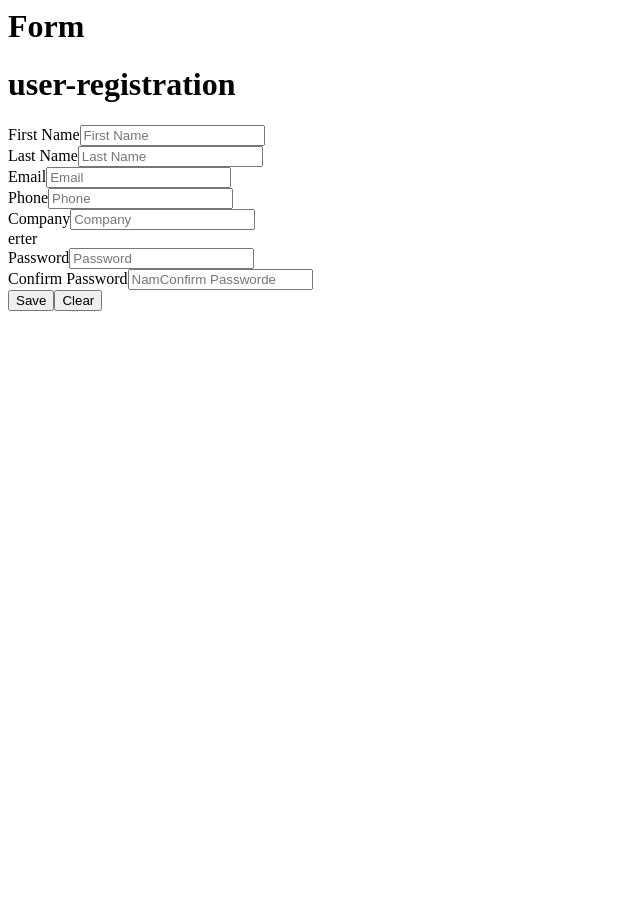
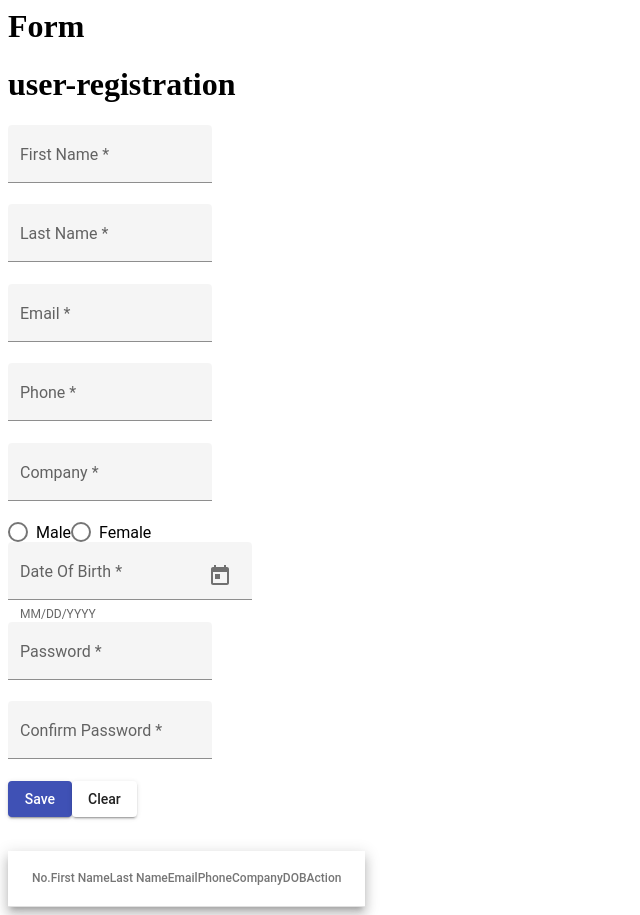
Before and after one commit to Loki139/user-registration-from, an Angular app: page / in a window 1280 px wide. Shown: the whole page, without its empty margins (0-640 px from the left). Before the commit the page ends 800 px from the top, so only its background shows below. Built offline with nearby package versions, Linux system fonts and the light colour scheme.

Commit message:
6 files modified

```diff
--- a/src/app/material.module.ts
+++ b/src/app/material.module.ts
@@ -93,8 +93,7 @@ import { MatFormFieldModule } from '@angular/material/form-field';
     OverlayModule,
     PortalModule,
     ScrollingModule,
-    MatFormFieldModule,
-    MatRadioGroupHarness,
+    MatFormFieldModule
   ],
 })
 export class MaterialModule {}
--- a/src/app/user-registration/user-registration.component.html
+++ b/src/app/user-registration/user-registration.component.html
@@ -1,72 +1,82 @@
 <h1>user-registration</h1>
-<form
-  class="example-form"
-  [formGroup]="userForm"
-  (ngSubmit)="onSubmit()"
-  autocomplete="off"
-  #noteForm="ngForm"
->
-  <div fxLayout="row" fxLayoutGap="10">
+<form  class="example-form"  [formGroup]="userForm"  (ngSubmit)="onSubmit()"  autocomplete="off"  #noteForm="ngForm">
     <mat-form-field class="example-full-width" appearance="fill">
       <mat-label>First Name</mat-label>
-      <input
-        matInput
-        placeholder="First Name"
-        formControlName="firstName"
-      /> </mat-form-field
-    ><br />
+      <input matInput placeholder="First Name" formControlName="firstName" />
+      <mat-error *ngIf="noteForm.submitted && userForm.get('firstName').invalid" >
+      First Name is <strong>required</strong>
+    </mat-error>
+    </mat-form-field><br/>
     <mat-form-field class="example-full-width" appearance="fill">
       <mat-label>Last Name</mat-label>
-      <input
-        matInput
-        placeholder="Last Name"
-        formControlName="lastName"
-      /> </mat-form-field
-    ><br />
+      <input matInput placeholder="Last Name" formControlName="lastName" />
+      <mat-error *ngIf="noteForm.submitted && userForm.get('lastName').invalid" >
+      Last Name is <strong>required</strong>
+    </mat-error>
+    </mat-form-field><br />
     <mat-form-field class="example-full-width" appearance="fill">
       <mat-label>Email</mat-label>
-      <input
-        matInput
-        placeholder="Email"
-        formControlName="email"
-      /> </mat-form-field
+      <input matInput placeholder="Email" formControlName="email" />
+      <mat-error *ngIf="noteForm.submitted && userForm.get('lastName').invalid" >
+      Email is <strong>required</strong>
+    </mat-error>
+      </mat-form-field
     ><br />
     <mat-form-field class="example-full-width" appearance="fill">
       <mat-label>Phone</mat-label>
-      <input
-        matInput
-        placeholder="Phone"
-        formControlName="phone"
-      /> </mat-form-field
+      <input matInput placeholder="Phone" formControlName="phone" />
+      <mat-error *ngIf="noteForm.submitted && userForm.get('phone').invalid" >
+      Phone is <strong>required</strong>
+    </mat-error>
+       </mat-form-field
     ><br />
     <mat-form-field class="example-full-width" appearance="fill">
       <mat-label>Company</mat-label>
-      <input
-        matInput
-        placeholder="Company"
-        formControlName="company"
-      /> </mat-form-field
+      <input matInput placeholder="Company" formControlName="company" />
+      <mat-error *ngIf="noteForm.submitted && userForm.get('company').invalid" >
+      Company is <strong>required</strong>
+    </mat-error>
+       </mat-form-field
     ><br />
-    <div>
-      <mat-radio-group aria-label="Select an option">
-        <mat-radio-button value="1"> erter</mat-radio-button>
-      </mat-radio-group>
-    </div>
+      <div>
+      <mat-radio-group aria-label="Select an option" formControlName="gender">
+      <mat-radio-button [value]="a" *ngFor="let a of genderList">
+        {{ a }}</mat-radio-button
+      >
+    <mat-error *ngIf="noteForm.submitted && userForm.get('gender').invalid" >
+    Gender is <strong>required</strong>
+  </mat-error>
+    </mat-radio-group>
+  </div>
+    <mat-form-field appearance="fill">
+      <mat-label>Date Of Birth</mat-label>
+      <input matInput [matDatepicker]="picker" formControlName="dob" />
+      <mat-hint>MM/DD/YYYY</mat-hint>
+      <mat-datepicker-toggle matSuffix [for]="picker"></mat-datepicker-toggle>
+      <mat-datepicker #picker></mat-datepicker>
+      <mat-error *ngIf="noteForm.submitted && userForm.get('dob').invalid" >
+      Date Of Birth is <strong>required</strong>
+    </mat-error>
+    </mat-form-field><br>
     <mat-form-field class="example-full-width" appearance="fill">
       <mat-label>Password</mat-label>
-      <input
-        matInput
-        placeholder="Password"
-        formControlName="password"
-      /> </mat-form-field
+      <input matInput placeholder="Password" formControlName="password" />
+      <mat-error *ngIf="noteForm.submitted && userForm.get('password').invalid" >
+      Password is <strong>required</strong>
+    </mat-error>
+       </mat-form-field
     ><br />
     <mat-form-field class="example-full-width" appearance="fill">
       <mat-label>Confirm Password</mat-label>
       <input
         matInput
-        placeholder="NamConfirm Passworde"
+        placeholder="Confirm Password"
         formControlName="confirmPassword"
-      /> </mat-form-field
+      />
+      <mat-error *ngIf="noteForm.submitted && userForm.get('confirmPassword').invalid" >
+      Confirm Password is <strong>required</strong>
+    </mat-error>
+       </mat-form-field
     ><br />
     <div fxLayout="row" fxLayoutAlign="end center" fxLayoutGap="10">
       <button type="submit" mat-raised-button color="primary">
@@ -75,12 +85,87 @@
       <button
         type="button"
         mat-raised-button
-        (click)="reset()"
+        (click)="clear()"
         *ngIf="!this.userForm.get('id').value"
       >
         Clear
       </button>
     </div>
-  </div>
   <br />
 </form>
+
+<!-- //---table -->
+
+
+<table mat-table [dataSource]="userDetailList" class="mat-elevation-z8">
+
+<!--- Note that these columns can be defined in any order.
+      The actual rendered columns are set as a property on the row definition" -->
+      <!-- ['position', 'firstName', 'lastName', 'email', 'phone', 'company', 'dob', 'action'] -->
+<!-- Position Column -->
+<ng-container matColumnDef="position">
+  <th mat-header-cell *matHeaderCellDef> No. </th>
+  <td mat-cell *matCellDef="let element"> {{element.position}} </td>
+</ng-container>
+
+<!-- Name Column -->
+<ng-container matColumnDef="firstName">
+  <th mat-header-cell *matHeaderCellDef> First Name </th>
+  <td mat-cell *matCellDef="let element"> {{element.firstName}} </td>
+</ng-container>
+
+<!-- Weight Column -->
+<ng-container matColumnDef="lastName">
+  <th mat-header-cell *matHeaderCellDef> Last Name </th>
+  <td mat-cell *matCellDef="let element"> {{element.lastName}} </td>
+</ng-container>
+
+<!-- Symbol Column -->
+<ng-container matColumnDef="email">
+  <th mat-header-cell *matHeaderCellDef> Email </th>
+  <td mat-cell *matCellDef="let element"> {{element.email}} </td>
+</ng-container>
+
+<!-- Symbol Column -->
+<ng-container matColumnDef="phone">
+<th mat-header-cell *matHeaderCellDef> Phone </th>
+<td mat-cell *matCellDef="let element"> {{element.phone}} </td>
+</ng-container>
+
+<!-- Symbol Column -->
+<ng-container matColumnDef="company">
+<th mat-header-cell *matHeaderCellDef> Company </th>
+<td mat-cell *matCellDef="let element"> {{element.company}} </td>
+</ng-container>
+
+<!-- Symbol Column -->
+<ng-container matColumnDef="dob">
+<th mat-header-cell *matHeaderCellDef> DOB </th>
+<td mat-cell *matCellDef="let element"> {{element.dob  | date: 'dd-MM-yyyy'}} </td>
+</ng-container>
+
+<!-- Symbol Column -->
+<ng-container matColumnDef="action">
+<th mat-header-cell *matHeaderCellDef> Action </th>
+<td mat-cell *matCellDef="let element; let i = index">
+<button mat-icon-button [matMenuTriggerFor]="menu" aria-label="Example icon-button with a menu">
+<mat-icon>more_horiz</mat-icon>
+</button>
+<mat-menu #menu="matMenu">
+<button mat-menu-item>
+    <span>
+        <mat-icon>edit</mat-icon>Edit
+    </span>
+</button>
+<button mat-menu-item (click)="deleteUser(i)">
+    <span>
+        <mat-icon>delete</mat-icon>Delete
+    </span>
+</button>
+</mat-menu>
+  </td>
+</ng-container>
+
+<tr mat-header-row *matHeaderRowDef="displayedColumns"></tr>
+<tr mat-row *matRowDef="let row; columns: displayedColumns;"></tr>
+</table>
--- a/src/app/user-registration/user-registration.component.ts
+++ b/src/app/user-registration/user-registration.component.ts
@@ -1,5 +1,10 @@
-import { Component, OnInit, VERSION } from '@angular/core';
-import { FormBuilder, FormGroup, Validators } from '@angular/forms';
+import { Component, OnInit, VERSION, ViewChild } from '@angular/core';
+import {
+  FormBuilder,
+  FormGroup,
+  FormGroupDirective,
+  Validators,
+} from '@angular/forms';
 
 export interface UserModel {
   id: string;
@@ -20,7 +25,11 @@ export interface UserModel {
   styleUrls: ['./user-registration.component.css'],
 })
 export class UserRegistrationComponent implements OnInit {
+  @ViewChild('noteForm', { static: true }) noteForm: FormGroupDirective;
   genderList = ['Male', 'Female'];
+  userDetailList: UserModel[] = [];
+  displayedColumns = ['position', 'firstName', 'lastName', 'email', 'phone', 'company', 'dob', 'action'];
+
   userForm: FormGroup = this.fb.group({
     id: this.fb.control(null),
     firstName: this.fb.control(null, [Validators.required]),
@@ -36,11 +45,44 @@ export class UserRegistrationComponent implements OnInit {
 
   constructor(private fb: FormBuilder) {}
 
-  ngOnInit() {}
+  ngOnInit() {
+    if (JSON.parse(localStorage.getItem('User List'))) {
+      this.userDetailList = JSON.parse(localStorage.getItem('User List'));
+    }
+  }
 
   onSubmit() {
-    console.log('AA', this.userForm.getRawValue());
+    if (this.userForm.invalid) {
+      return;
+    }
+
+    this.userDetailList = this.userDetailList?.length
+      ? this.userDetailList
+      : [];
+    let userDetails: UserModel = this.userForm.getRawValue() as UserModel;
+    userDetails.id = userDetails.id
+      ? userDetails.id
+      : 'USER_' + (this.userDetailList?.length + 1);
+    if (
+      this.userDetailList?.length &&
+      this.userDetailList?.some((user) => user.id == userDetails.id)
+    ) {
+      let index = this.userDetailList.findIndex((r) => r.id == userDetails.id);
+      this.userDetailList[index] = userDetails;
+    } else {
+      this.userDetailList.push(userDetails);
+    }
+    console.log(' this.userDetailList ', this.userDetailList);
+    localStorage.setItem('User List', JSON.stringify(this.userDetailList));
+    this.clear();
   }
 
-  reset() {}
+  deleteUser(index: number){
+
+  }
+
+  clear() {
+    this.userForm.reset();
+    this.noteForm.resetForm();
+  }
 }
--- a/src/styles.css
+++ b/src/styles.css
@@ -1 +1,2 @@
 /* Add application styles & imports to this file! */
+@import '~@angular/material/prebuilt-themes/indigo-pink.css';
```
Also changed, not shown: src/app/app.module.ts (+13 -1 lines), tsconfig.json (+2 -7 lines).
